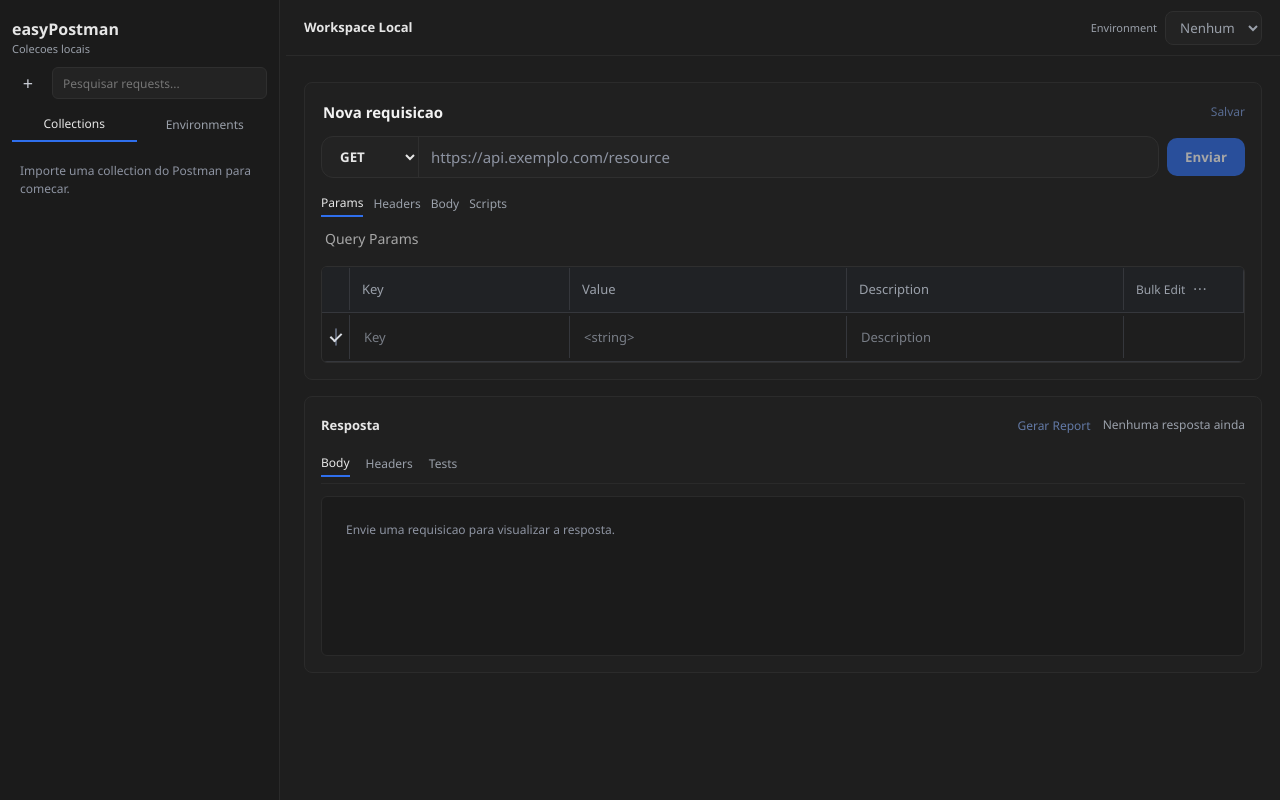
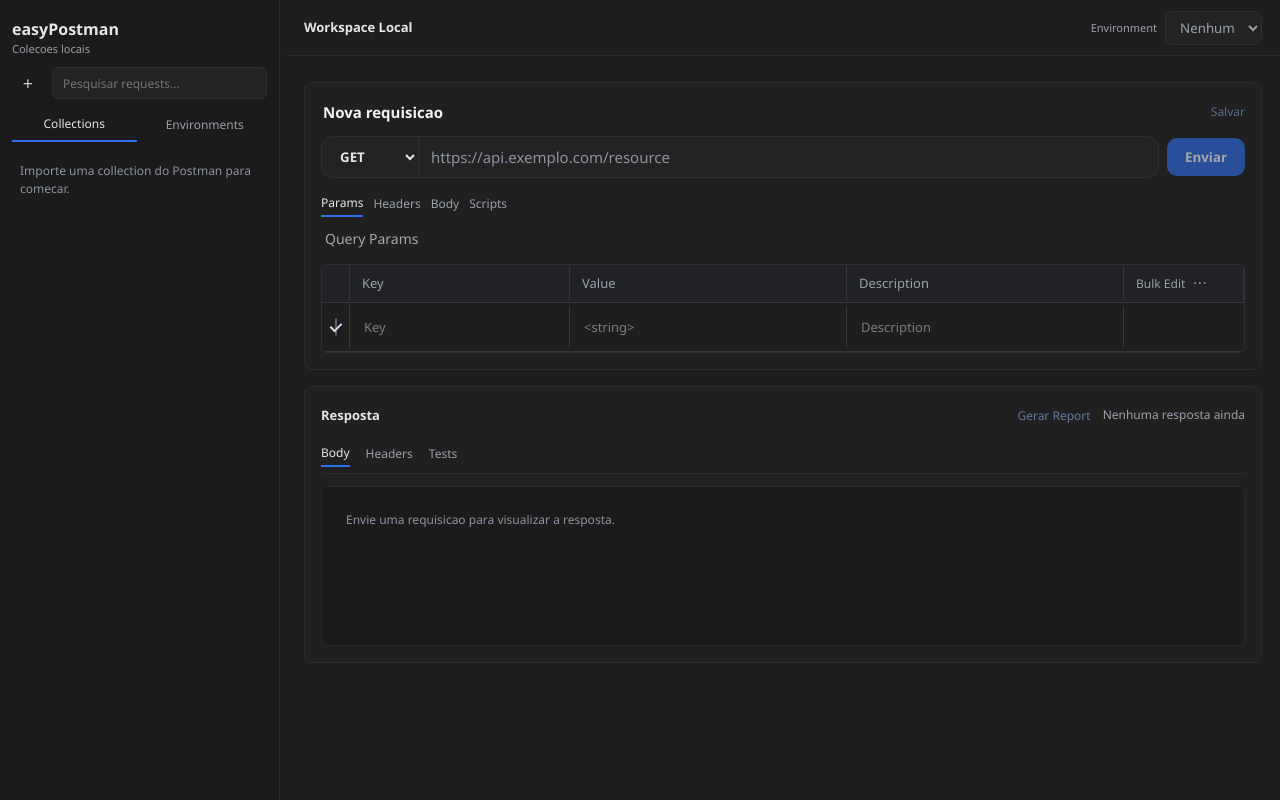
Before and after one commit to rhaynner-qa/easyPostman, a React (Vite) app: page / in a window 1280 px wide. Built offline with nearby package versions, Linux system fonts and the light colour scheme.

Commit message:
Reduz altura da linha de titulo da grid

```diff
--- a/src/App.css
+++ b/src/App.css
@@ -805,7 +805,7 @@ textarea {
   color: #a7a7a7;
   text-transform: none;
   letter-spacing: 0;
-  padding: 0 4px 6px;
+  padding: 0 4px 4px;
 }
 
 .table-header-row {
@@ -817,6 +817,12 @@ textarea {
   background: #202225;
   color: #9aa0aa;
   font-size: 13px;
+}
+
+.table-header-row .postman-cell {
+  min-height: 34px;
+  padding-top: 6px;
+  padding-bottom: 6px;
 }
 
 .bulk-button {
```
